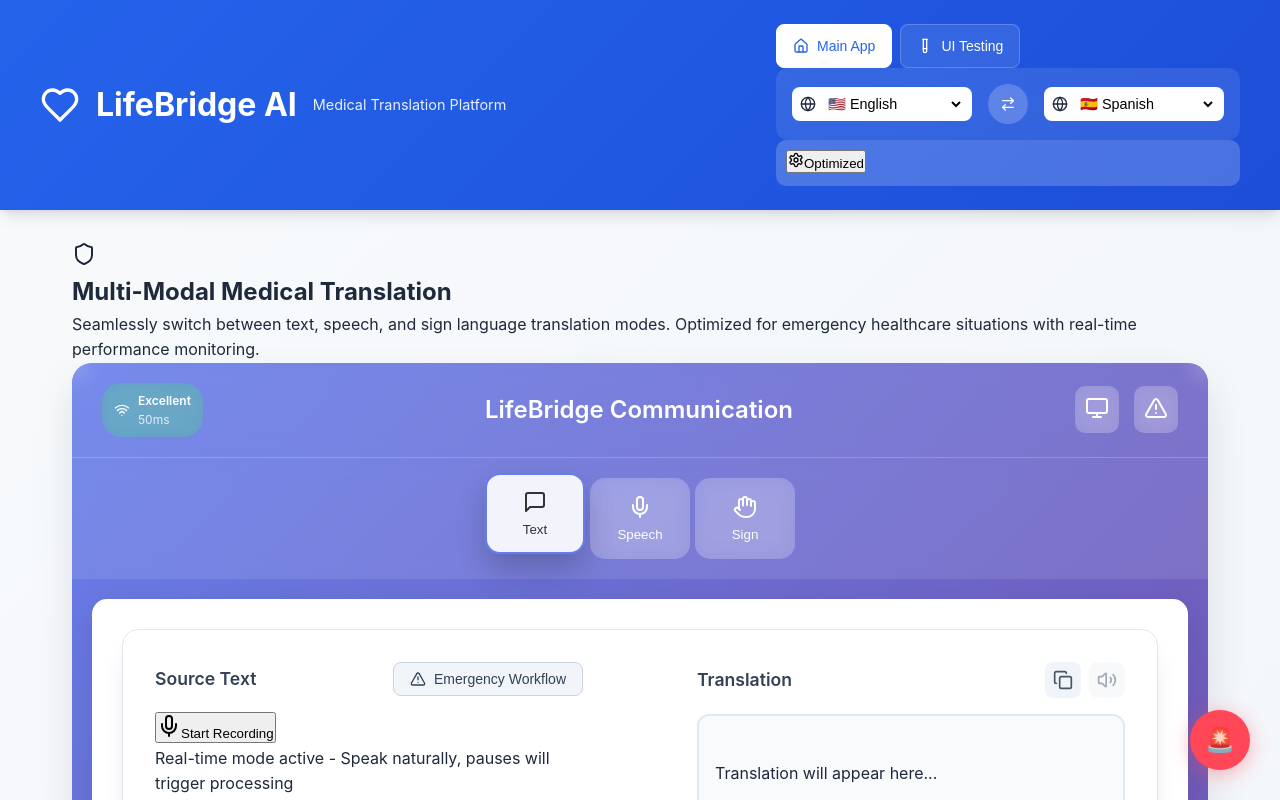
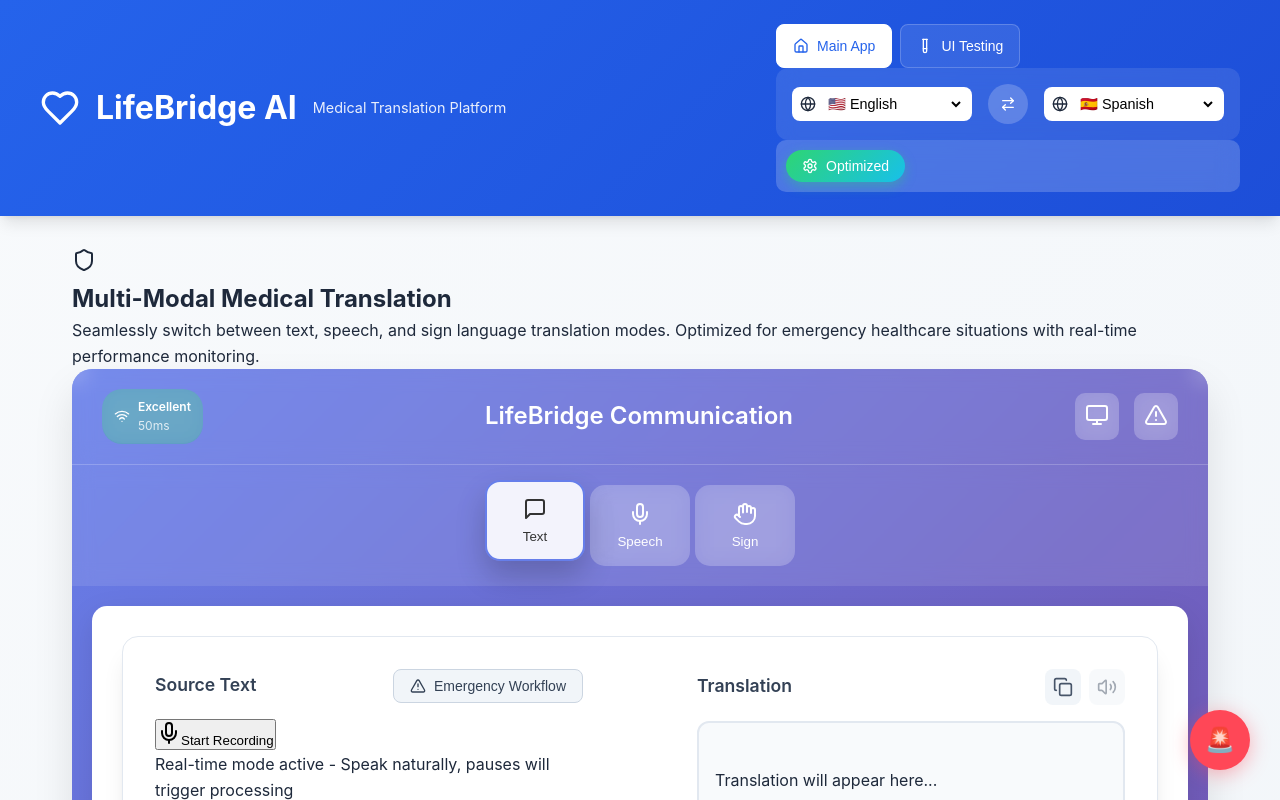
Before and after one commit to 20ns/LifeBridge, a React (Create React App) app in the folder frontend/: page / in a window 1280 px wide. Shown: the top 800 px of the page. Built offline with nearby package versions, Linux system fonts and the light colour scheme.

Commit message:
Add styling for performance button and speech recording buttons

```diff
--- a/frontend/src/App.css
+++ b/frontend/src/App.css
@@ -363,6 +363,93 @@ body {
 .control-button:disabled {
   opacity: 0.5;
   cursor: not-allowed;
+}
+
+/* Performance Button */
+.performance-btn {
+  display: flex;
+  align-items: center;
+  gap: 8px;
+  padding: 8px 16px;
+  background: linear-gradient(135deg, #667eea 0%, #764ba2 100%);
+  color: white;
+  border: none;
+  border-radius: 20px;
+  cursor: pointer;
+  font-weight: 500;
+  font-size: 0.875rem;
+  transition: all 0.3s ease;
+  box-shadow: 0 2px 8px rgba(102, 126, 234, 0.3);
+}
+
+.performance-btn:hover {
+  background: linear-gradient(135deg, #5a6fd8 0%, #6a4c93 100%);
+  transform: translateY(-2px);
+  box-shadow: 0 4px 12px rgba(102, 126, 234, 0.4);
+}
+
+.performance-btn.active {
+  background: linear-gradient(135deg, #2ed573 0%, #17c0eb 100%);
+  box-shadow: 0 4px 12px rgba(46, 213, 115, 0.4);
+}
+
+.performance-btn.active:hover {
+  background: linear-gradient(135deg, #26de81 0%, #20bf6b 100%);
+  transform: translateY(-2px);
+  box-shadow: 0 6px 16px rgba(46, 213, 115, 0.5);
+}
+
+/* Speech Recording Button */
+.speech-recording-btn {
+  display: flex;
+  align-items: center;
+  gap: 8px;
+  padding: 12px 24px;
+  border: none;
+  border-radius: 12px;
+  cursor: pointer;
+  font-weight: 500;
+  font-size: 0.9rem;
+  transition: all 0.3s ease;
+  position: relative;
+  overflow: hidden;
+}
+
+.speech-recording-btn:not(.recording) {
+  background: linear-gradient(135deg, #3b82f6 0%, #1d4ed8 100%);
+  color: white;
+  box-shadow: 0 4px 12px rgba(59, 130, 246, 0.3);
+}
+
+.speech-recording-btn:not(.recording):hover {
+  background: linear-gradient(135deg, #2563eb 0%, #1e40af 100%);
+  transform: translateY(-2px);
+  box-shadow: 0 6px 20px rgba(59, 130, 246, 0.4);
+}
+
+.speech-recording-btn.recording {
+  background: linear-gradient(135deg, #ef4444 0%, #dc2626 100%);
+  color: white;
+  box-shadow: 0 4px 12px rgba(239, 68, 68, 0.3);
+  animation: recording-pulse 2s infinite;
+}
+
+.speech-recording-btn.recording:hover {
+  background: linear-gradient(135deg, #dc2626 0%, #b91c1c 100%);
+  transform: translateY(-2px);
+  box-shadow: 0 6px 20px rgba(239, 68, 68, 0.4);
+}
+
+.speech-recording-btn:disabled {
+  opacity: 0.5;
+  cursor: not-allowed;
+  transform: none;
+  box-shadow: none;
+}
+
+@keyframes recording-pulse {
+  0%, 100% { opacity: 1; }
+  50% { opacity: 0.8; }
 }
 
 /* Emergency Phrases */
```
